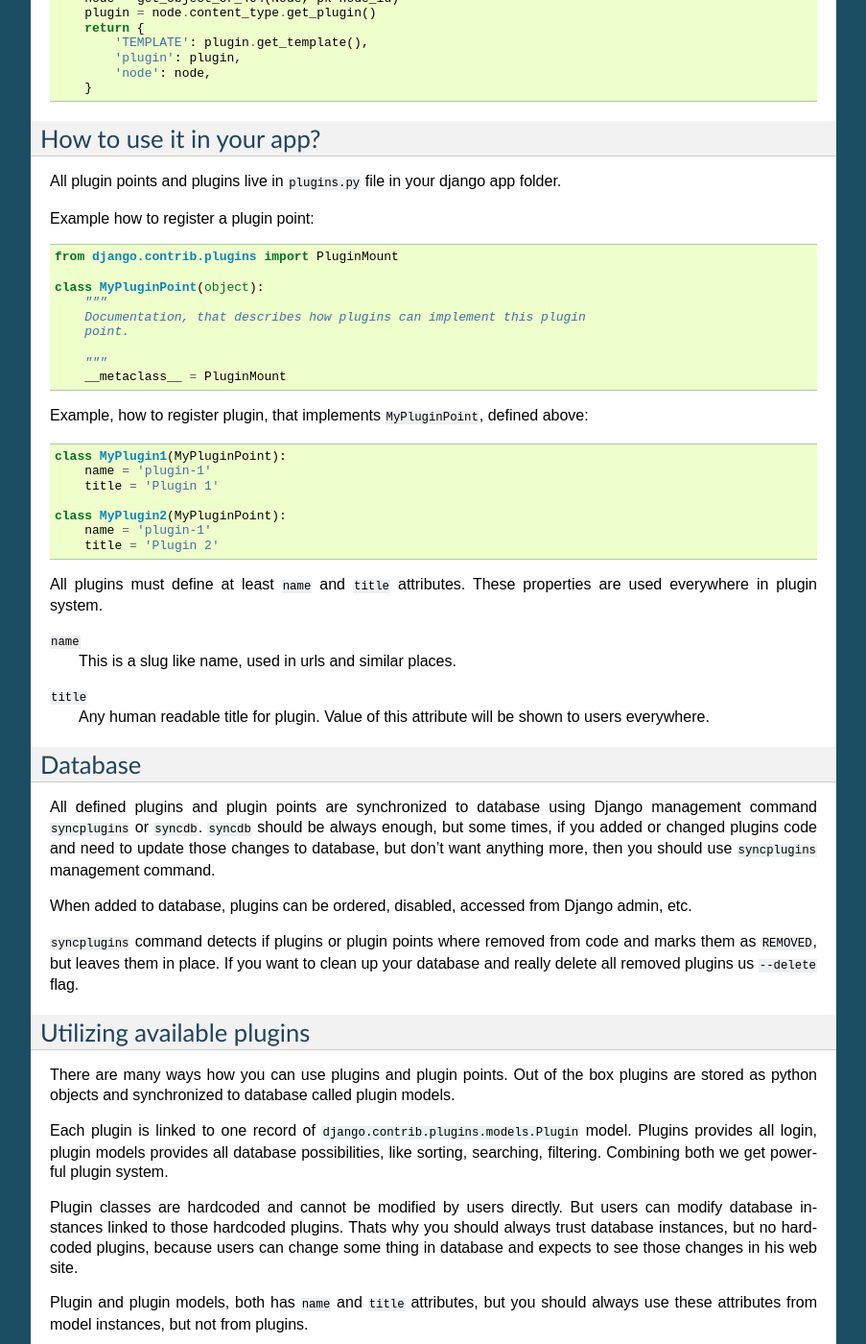
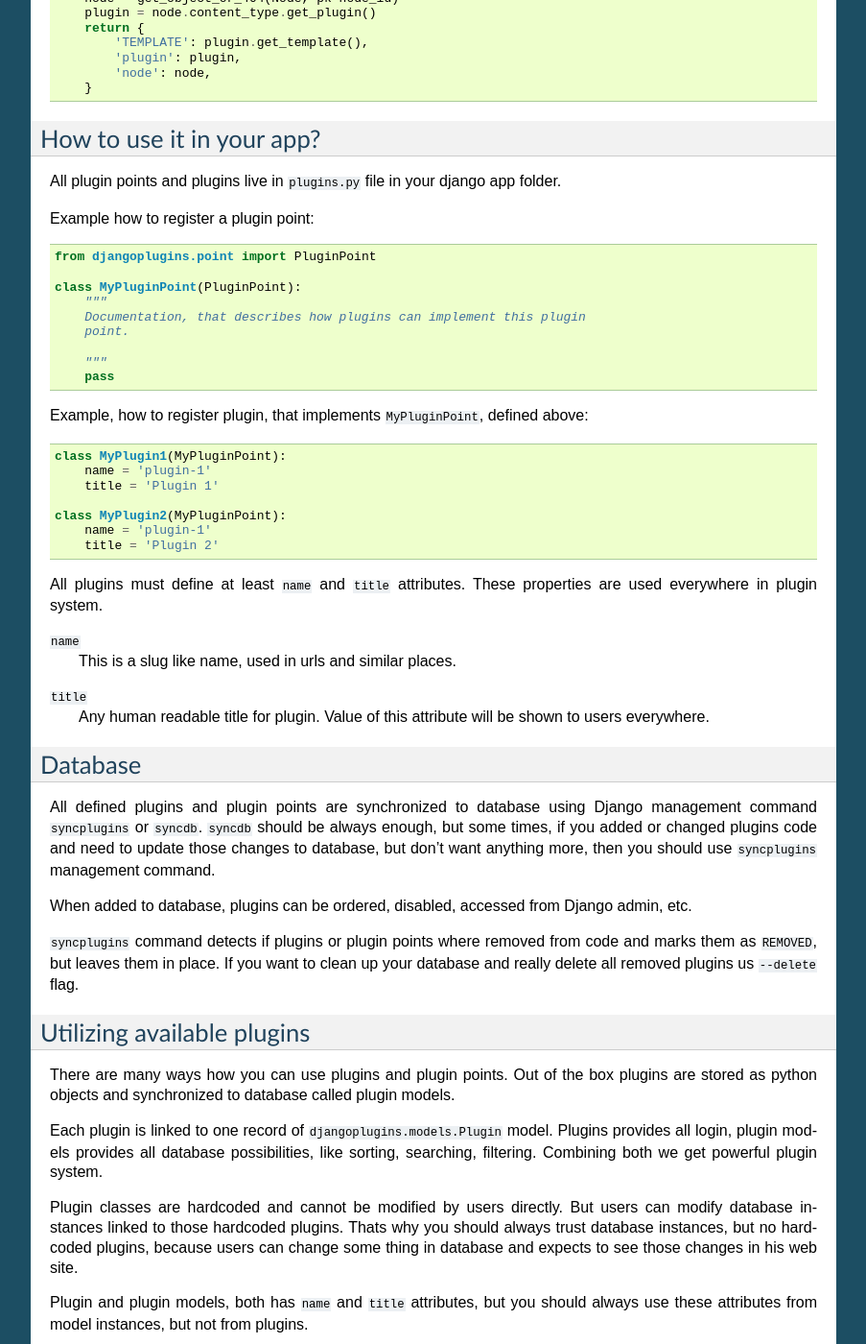
Before and after one commit to krischer/django-plugins, a Sphinx documentation site: the page built from docs/index.rst, in a window 1280 px wide and 1400 px high, scrolled down 1299 px. Shown: the whole window at 96% size, without its empty margins (198-1101 px from the left). Built offline with Sphinx 7.4.7, drawn with Linux system fonts in a browser that asks for light colours; some of the changed text lies outside the part shown.

Commit message:
Documentation updates.

```diff
--- a/docs/index.rst
+++ b/docs/index.rst
@@ -83,15 +83,15 @@ folder.
 
 Example how to register a plugin point::
 
-    from django.contrib.plugins import PluginMount
+    from djangoplugins.point import PluginPoint
 
-    class MyPluginPoint(object):
+    class MyPluginPoint(PluginPoint):
         """
         Documentation, that describes how plugins can implement this plugin
         point.
 
         """
-        __metaclass__ = PluginMount
+        pass
 
 
 Example, how to register plugin, that implements ``MyPluginPoint``, defined
@@ -140,7 +140,7 @@ There are many ways how you can use plugins and plugin points. Out of the box
 plugins are stored as python objects and synchronized to database called plugin
 models.
 
-Each plugin is linked to one record of ``django.contrib.plugins.models.Plugin``
+Each plugin is linked to one record of ``djangoplugins.models.Plugin``
 model. Plugins provides all login, plugin models provides all database
 possibilities, like sorting, searching, filtering. Combining both we get
 powerful plugin system.
@@ -212,7 +212,7 @@ You can tie your models with plugins. Using example below, plugins can be
 assigned to model instances::
 
     from django.db import models
-    from django.contrib.plugins.fields import PluginField
+    from djangoplugins.fields import PluginField
     from my_app.plugins import MyPluginPoint
 
     class MyModel(models.Model):
@@ -228,7 +228,7 @@ It's easy to put your plugin point to forms using set of plugin fields for
 forms::
 
     from django import forms
-    from django.contrib.plugins.fields import (
+    from djangoplugins.fields import (
             PluginChoiceField, PluginMultipleChoiceField,
             PluginModelChoiceField, PluginModelMultipleChoiceField,
         )
@@ -284,17 +284,15 @@ Example plugin::
 
 With this plugin, plugin point inclusion will provide these urls::
 
-    plugin/my-plugin/create
-    plugin/my-plugin/read
-    plugin/my-plugin/update
-    plugin/my-plugin/delete
+    /plugin/my-plugin/create/
+    /plugin/my-plugin/read/
+    /plugin/my-plugin/update/
+    /plugin/my-plugin/delete/
 
 Plugin points are better place to define urls. Here is example, how all this
 can be done::
 
-    class MyPluginPoint(object):
-        __metaclass__ = PluginMount
-
+    class MyPluginPoint(PluginPoint):
         def get_urls(self):
             return patterns('my_app.views',
                     url(r'create/$', 'create',
@@ -315,9 +313,9 @@ can be done::
 
 From all these plugins, these urls will be available::
 
-    plugin/my-plugin-1/create
-    plugin/my-plugin-2/create
-    plugin/my-plugin-3/create
+    /plugin/my-plugin-1/create/
+    /plugin/my-plugin-2/create/
+    /plugin/my-plugin-3/create/
 
 In templates all these urls can be added using these url names::
 
```
